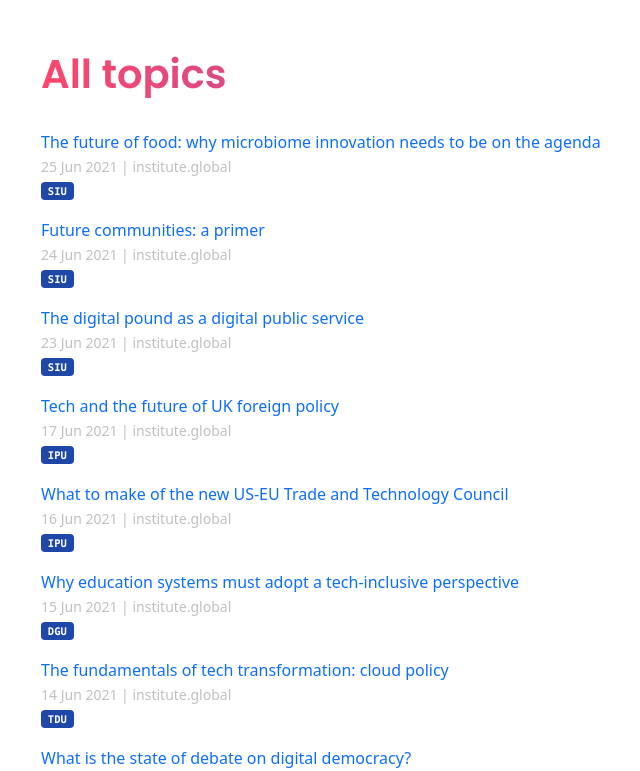
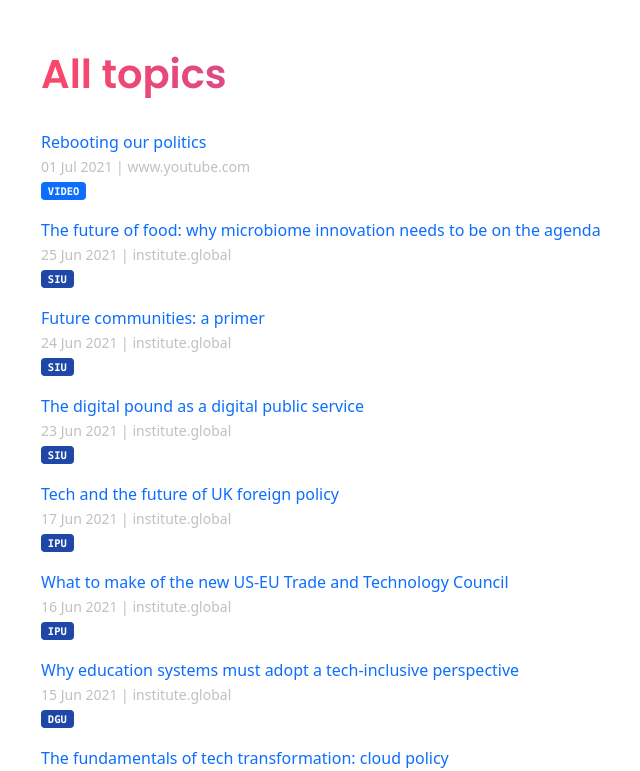
Before and after one commit to techpolicyio/techpolicyio.github.io, a Jekyll site: the page built from pages/home.md, in a window 1280 px wide and 900 px high, scrolled down 764 px, cut to the strip 129-900 px from the top of the window. Shown: the whole strip, without its empty margins (41-681 px from the left). Built offline with Jekyll 4.4.1, drawn with Linux system fonts in a browser that asks for light colours.

Commit message:
Update links.yml

```diff
--- a/_data/links.yml
+++ b/_data/links.yml
@@ -860,3 +860,7 @@
   url: https://institute.global/policy/what-state-debate-digital-democracy
   date: 2021-06-10
   unit: dgu
+- title: "Rebooting our politics"
+  url: https://www.youtube.com/watch?v=cHnawqlwKW0
+  date: 2021-07-01
+  tags: video
```
